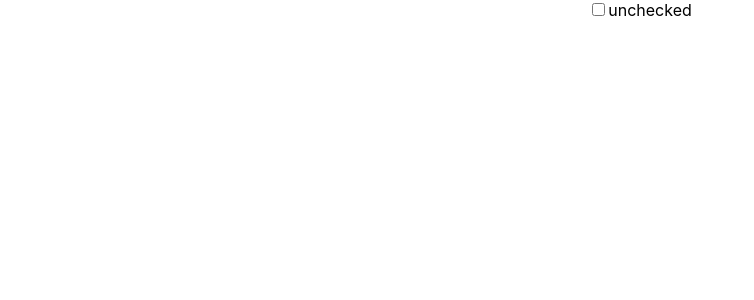
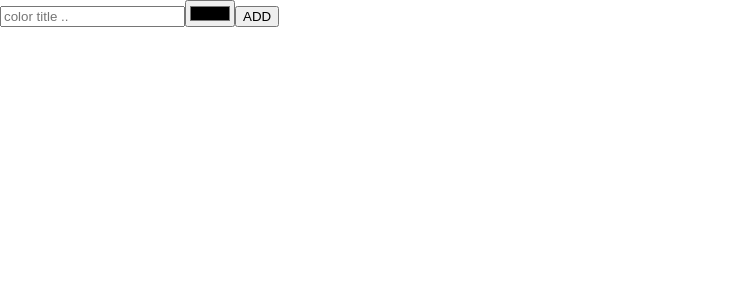
Before and after one commit to skg14-dev/react-essentials-training, a React (Create React App) app in the folder first-react-app/: page / in a window 1280 px wide. Shown: the top 300 px of the page, without its empty margins (0-754 px from the left). Built offline with nearby package versions, Linux system fonts and the light colour scheme.

Commit message:
handling forms with UseRef

```diff
--- a/first-react-app/src/App.js
+++ b/first-react-app/src/App.js
@@ -1,13 +1,24 @@
 import './App.css';
-import { useState, useEffect, useReducer } from "react";
+import { useRef } from "react";
 
 function App() {
-  const [checked, setChecked] = useReducer((checked) => !checked, false);
+  const txtTitle = useRef();
+  const hexColor = useRef();
+  const submit = (e) => {
+    e.preventDefault();
+    const title = txtTitle.current.value;
+    const color = hexColor.current.value;
+    alert(`${title}, ${color}`)
+    txtTitle.current.value = "";
+    hexColor.current.value = "";
+  };
   return (
-    <div className='App'>
-      <input type="checkbox" value={checked} onChange={setChecked} />
-      <label>{checked ? "checked":"unchecked"}</label>
-    </div>
+    <form onSubmit={submit}>
+      <input ref={txtTitle} type="text" placeholder='color title ..'>
+      </input>
+      <input type="color" ref={hexColor}></input>
+      <button>ADD</button>
+    </form>
   );
 }
 
```
